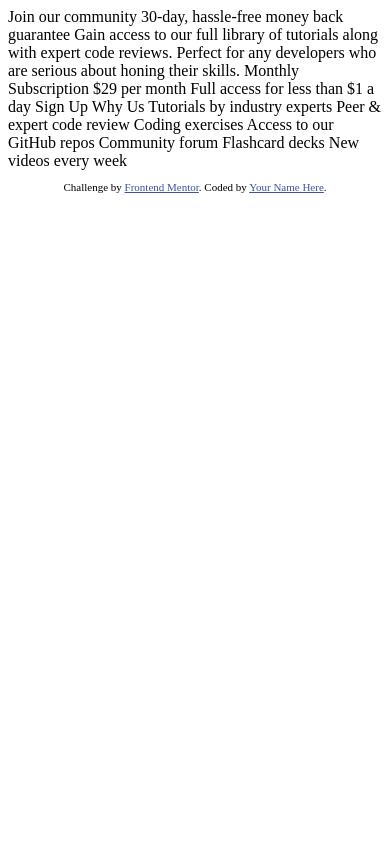
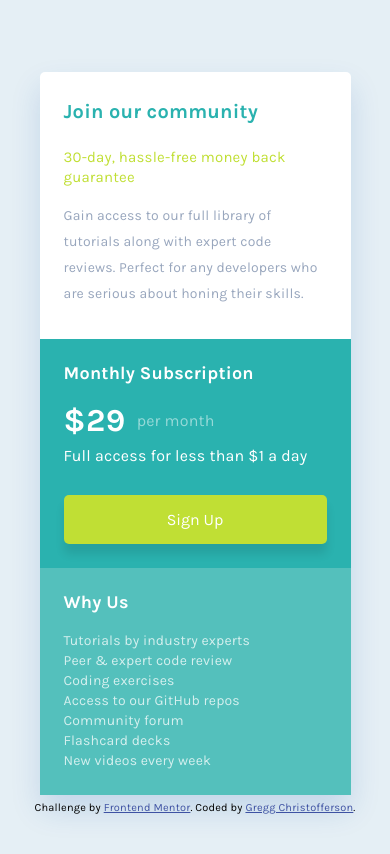
Before and after one commit to gchristofferson/single-price-grid-component, a plain HTML site: page index.html in a window 390 px wide. Drawn offline with Linux system fonts and the light colour scheme.

Commit message:
finished mobile layout

```diff
--- /dev/null
+++ b/css/styles.css
@@ -0,0 +1,173 @@
+*, *::before, *::after {
+    box-sizing: border-box;
+    margin: 0;
+    padding: 0;
+}
+
+img {
+    max-width: 100%;
+}
+
+/* ================================
+COLORS
+================================= */
+
+:root {
+    /* -- Primary -- */
+    --cyan: hsl(179, 62%, 43%);
+    --bright-yellow: hsl(71, 73%, 54%);
+
+    /* -- Neutral -- */
+    --light-gray: hsl(204, 43%, 93%);
+    --grayish-blue: hsl(218, 22%, 67%);
+}
+
+/* ================================
+TYPOGRAPHY
+================================= */
+
+body {
+    font-family: 'Karla', sans-serif;
+    font-size: 16px;
+    font-weight: 400;
+    line-height: 26px;
+    letter-spacing: 0.2px;
+}
+
+h1,
+h2,
+button,
+.price-grid__price {
+    font-weight: 700;
+}
+
+h1 {
+    font-size: 20px;
+    letter-spacing: 0.225px;
+    line-height: 23px;
+}
+
+h2 {
+    font-size: 18px;
+    line-height: 21px;
+    letter-spacing: 0.225px;
+}
+
+.price-grid__guarantee {
+    font-size: 15px;
+    line-height: 20px;
+    letter-spacing: 0.1875px;
+    margin-bottom: 16px;
+    color: var(--bright-yellow);
+}
+
+.price-grid__text,
+ul {
+    font-size: 14px;
+    letter-spacing: 0.175px;
+}
+
+.price-grid__price {
+    font-size: 32px;
+    line-height: 37px;
+    letter-spacing: 0.4px;
+}
+
+button {
+    font: inherit;
+    line-height: 19px;
+}
+
+ul {
+    line-height: 20px;
+}
+
+/* ================================
+GENERAL LAYOUT
+================================= */
+
+.body {
+    background-color: var(--light-gray);
+    padding: 72px 0 62px 0;
+}
+
+.container {
+    padding: 24px 24px 0 24px;
+}
+
+.container--top {
+    padding-top: 28px;
+}
+
+.price-grid {
+    max-width: 311px;
+    margin: 0 auto;
+    background-color: #fff;
+    box-shadow: 0 15px 30px rgba(0, 81, 171, 0.148847);
+    border-radius: 5px;
+}
+.price-grid__title {
+    margin-bottom: 24px;
+    color: var(--cyan);
+}
+
+.price-grid__text {
+    margin-bottom: 32px;
+    color: var(--grayish-blue);
+}
+
+.price-grid__cta,
+.price-grid__about {
+    color: #fff;
+}
+
+.price-grid__cta {
+    background-color: var(--cyan);
+}
+
+.price-grid__subtitle {
+    margin-bottom: 18px;
+}
+
+.price-grid__price-container {
+    display: flex;
+    align-items: center;
+    margin-bottom: 4px;
+}
+
+.price-grid__price-terms {
+    opacity: .5;
+    margin-left: 11px;
+}
+
+.price-grid__desc {
+    margin-bottom: 26px;
+}
+
+.price-grid__btn {
+    margin-bottom: 24px;
+    border: 0;
+    border-radius: 5px;
+    background-color: var(--bright-yellow);
+    width: 100%;
+    color: inherit;
+    padding: 15px 0;
+    box-shadow: 0 10px 10px rgba(0, 0, 0, 0.0973011);
+    transition: transform 250ms;
+}
+
+.price-grid__btn:hover,
+.price-grid__btn:focus {
+    cursor: pointer;
+    transform: scale(1.2, 1.2);
+}
+
+.price-grid__about {
+    background-color: #54C0BC;
+    padding-bottom: 24px;
+}
+
+.price-grid__list {
+    opacity: .75;
+    list-style: none;
+}
--- a/index.html
+++ b/index.html
@@ -5,6 +5,14 @@
   <meta name="viewport" content="width=device-width, initial-scale=1.0"> <!-- displays site properly based on user's device -->
 
   <link rel="icon" type="image/png" sizes="32x32" href="./images/favicon-32x32.png">
+
+  <!-- Google Fonts -->
+  <link rel="preconnect" href="https://fonts.googleapis.com">
+  <link rel="preconnect" href="https://fonts.gstatic.com" crossorigin>
+  <link href="https://fonts.googleapis.com/css2?family=Karla:wght@400;700&display=swap" rel="stylesheet">
+
+  <!-- My Styles -->
+  <link rel="stylesheet" href="./css/styles.css">
 
   <title>Frontend Mentor | Single Price Grid Component</title>
 
@@ -14,37 +22,53 @@
     .attribution a { color: hsl(228, 45%, 44%); }
   </style>
 </head>
-<body>
-  Join our community
+<body class="body">
+  <main class="price-grid">
 
-  30-day, hassle-free money back guarantee
+    <div class="price-grid__info">
+      <div class="container container--top">
+        <h1 class="price-grid__title">Join our community</h1>
+        <p class="price-grid__guarantee">30-day, hassle-free money back guarantee</p>
+        <p class="price-grid__text">Gain access to our full library of tutorials along with expert code reviews.
+          Perfect for any developers who are serious about honing their skills.</p>
+      </div>
+    </div>
 
-  Gain access to our full library of tutorials along with expert code reviews.
-  Perfect for any developers who are serious about honing their skills.
+    <div class="price-grid__cta">
+      <div class="container">
+        <h2 class="price-grid__subtitle">Monthly Subscription</h2>
+        <div class="price-grid__price-container">
+          <div class="price-grid__price">$29</div>
+          <p class="price-grid__price-terms">per month</p>
+        </div>
+        <p class="price-grid__desc">Full access for less than &dollar;1 a day</p>
+        <button class="price-grid__btn">Sign Up</button>
+      </div>
+    </div>
 
-  Monthly Subscription
+    <div class="price-grid__about">
+      <div class="container">
+        <h2 class="price-grid__subtitle">Why Us</h2>
+        <ul class="price-grid__list">
+          <li class="price-grid__list-item">Tutorials by industry experts</li>
+          <li class="price-grid__list-item">Peer &amp; expert code review</li>
+          <li class="price-grid__list-item">Coding exercises</li>
+          <li class="price-grid__list-item">Access to our GitHub repos</li>
+          <li class="price-grid__list-item">Community forum</li>
+          <li class="price-grid__list-item">Flashcard decks</li>
+          <li class="price-grid__list-item">New videos every week</li>
+        </ul>
+      </div>
+    </div>
 
-  &dollar;29 per month
-
-  Full access for less than &dollar;1 a day
-
-  Sign Up
-
-  Why Us
-
-  Tutorials by industry experts
-  Peer &amp; expert code review
-  Coding exercises
-  Access to our GitHub repos
-  Community forum
-  Flashcard decks
-  New videos every week
+  </main>
 
   <footer>
     <p class="attribution">
       Challenge by <a href="https://www.frontendmentor.io?ref=challenge" target="_blank">Frontend Mentor</a>.
-      Coded by <a href="#">Your Name Here</a>.
+      Coded by <a href="https://www.frontendmentor.io/profile/gchristofferson">Gregg Christofferson</a>.
     </p>
   </footer>
+
 </body>
 </html>
```
